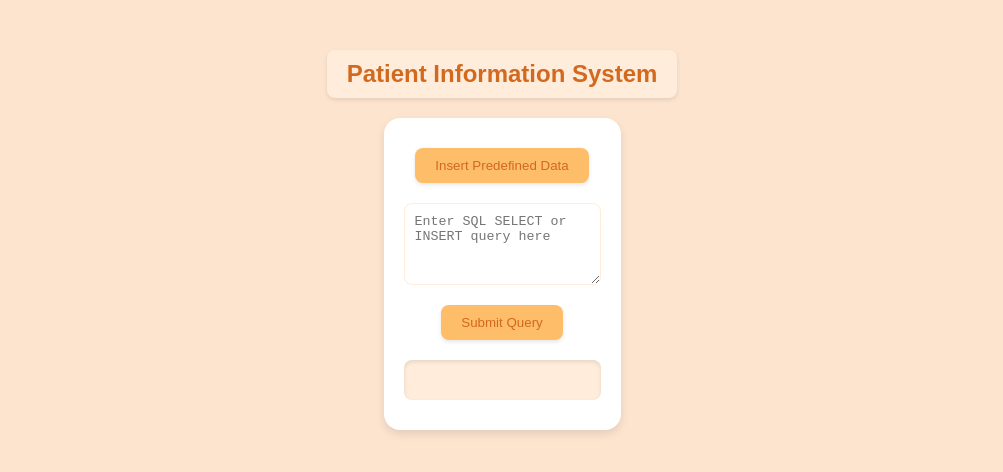
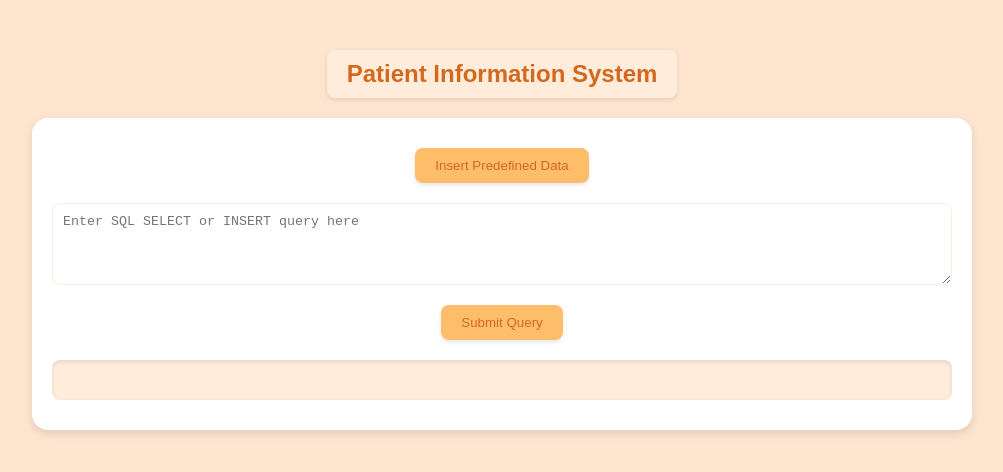
Before and after one commit to LaurieSolkoski/COMP4537Lab5, a plain HTML site: page 5/index.html in a window 1280 px wide. Shown: the whole page, without its empty margins (138-1141 px from the left). Drawn offline with Linux system fonts and the light colour scheme.

Commit message:
css changes

```diff
--- a/5/css/style.css
+++ b/5/css/style.css
@@ -23,7 +23,7 @@ h2 {
     box-shadow: 0 4px 8px rgba(0,0,0,0.1);
     border-radius: 16px;
     padding: 20px;
-    width: fit-content;
+    width: 900px;
     display: flex;
     flex-direction: column;
     align-items: center;
```
